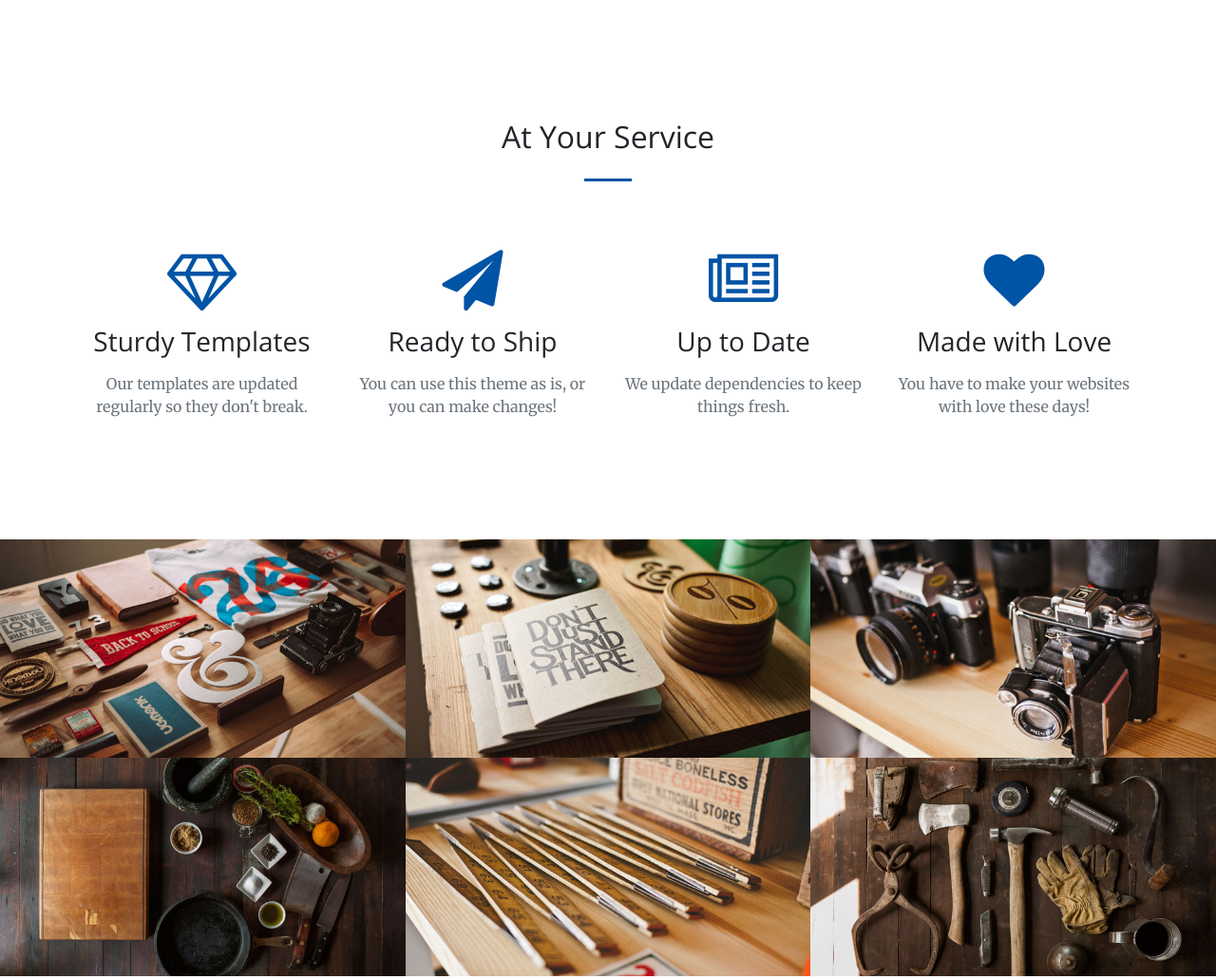
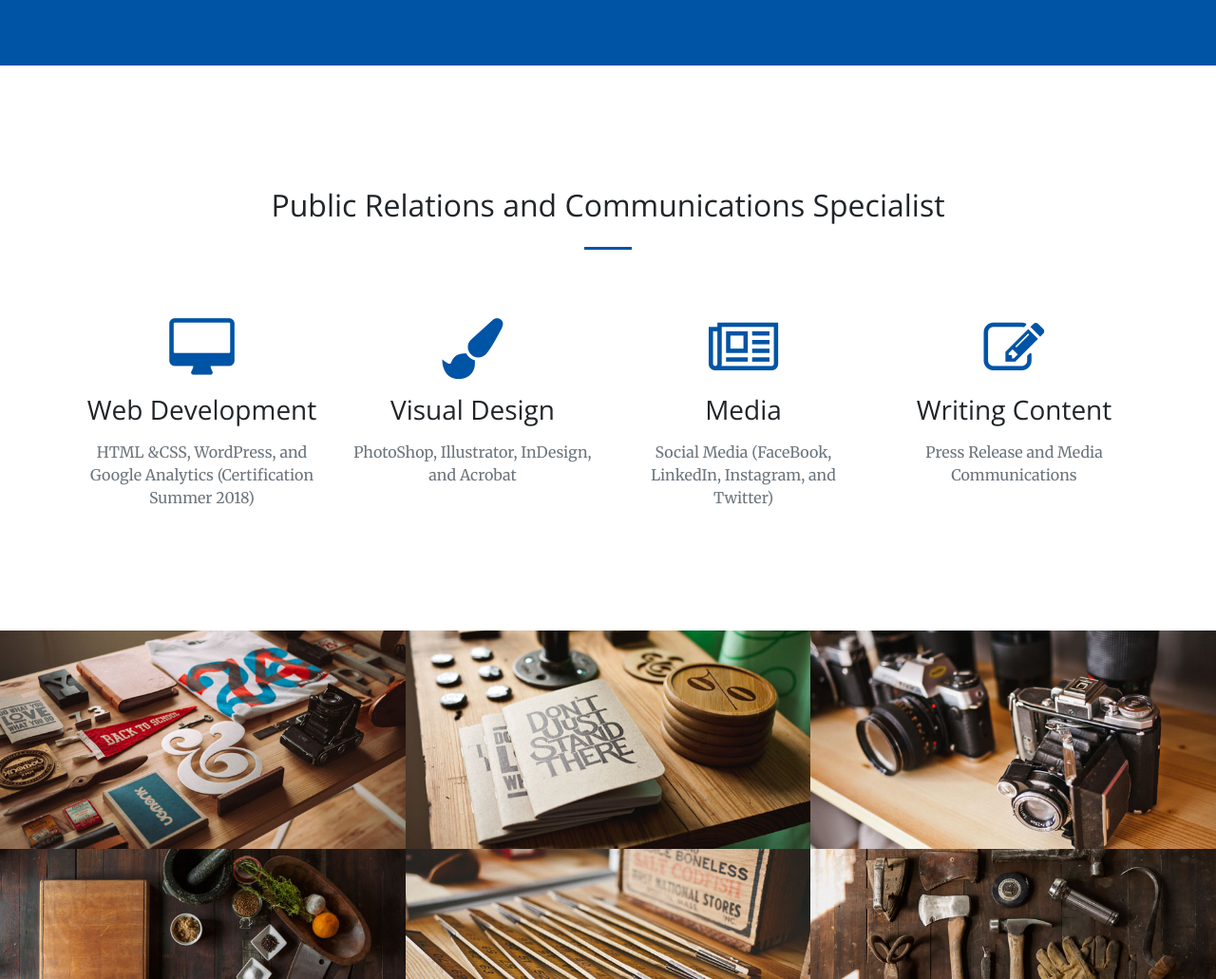
Before and after one commit to mtbland09/mtbland09.github.io, a website: page index.html in a window 1280 px wide. Shown: the part 1300-2331 px from the top of the page at 95% size. Drawn offline with nearby package versions, Linux system fonts and the light colour scheme.

Commit message:
Updated
New

```diff
--- a/index.html
+++ b/index.html
@@ -41,7 +41,7 @@
               <a class="nav-link js-scroll-trigger" href="#about">About</a>
             </li>
             <li class="nav-item">
-              <a class="nav-link js-scroll-trigger" href="#services">Services</a>
+              <a class="nav-link js-scroll-trigger" href="#services">Experience</a>
             </li>
             <li class="nav-item">
               <a class="nav-link js-scroll-trigger" href="#portfolio">Portfolio</a>
@@ -75,9 +75,9 @@
       <div class="container">
         <div class="row">
           <div class="col-lg-8 mx-auto text-center">
-            <h2 class="section-heading text-white">We've got what you need!</h2>
+            <h2 class="section-heading text-white">Hello! I am Myra Bland!</h2>
             <hr class="light my-4">
-            <p class="text-faded mb-4">Start Bootstrap has everything you need to get your new website up and running in no time! All of the templates and themes on Start Bootstrap are open source, free to download, and easy to use. No strings attached!</p>
+            <p class="text-faded mb-4">Earning a Bachelor of Arts Degree in Digital Communications with a specification in Public Relations from the University of Baltimore. Background in Computer Aide Drafting and Design for the past eleven years, I have experience in managing multiple projects with strong detail, creative problem solving, great written oral and communications skills. A highly qualified professional with extensive knowledge and skilled in web and print content development, management, marketing and social media.</p>
             <a class="btn btn-light btn-xl js-scroll-trigger" href="#services">Get Started!</a>
           </div>
         </div>
@@ -88,7 +88,7 @@
       <div class="container">
         <div class="row">
           <div class="col-lg-12 text-center">
-            <h2 class="section-heading">At Your Service</h2>
+            <h2 class="section-heading">Public Relations and Communications Specialist</h2>
             <hr class="my-4">
           </div>
         </div>
@@ -97,30 +97,30 @@
         <div class="row">
           <div class="col-lg-3 col-md-6 text-center">
             <div class="service-box mt-5 mx-auto">
-              <i class="fa fa-4x fa-diamond text-primary mb-3 sr-icons"></i>
-              <h3 class="mb-3">Sturdy Templates</h3>
-              <p class="text-muted mb-0">Our templates are updated regularly so they don't break.</p>
+              <i class="fa fa-4x fa-desktop text-primary mb-3 sr-icons"></i>
+              <h3 class="mb-3">Web Development</h3>
+              <p class="text-muted mb-0">HTML &amp;CSS, WordPress, and Google Analytics (Certification Summer 2018)</p>
             </div>
           </div>
           <div class="col-lg-3 col-md-6 text-center">
             <div class="service-box mt-5 mx-auto">
-              <i class="fa fa-4x fa-paper-plane text-primary mb-3 sr-icons"></i>
-              <h3 class="mb-3">Ready to Ship</h3>
-              <p class="text-muted mb-0">You can use this theme as is, or you can make changes!</p>
+              <i class="fa fa-4x fa-paint-brush text-primary mb-3 sr-icons"></i>
+              <h3 class="mb-3">Visual Design</h3>
+              <p class="text-muted mb-0">PhotoShop, Illustrator, InDesign, and Acrobat</p>
             </div>
           </div>
           <div class="col-lg-3 col-md-6 text-center">
             <div class="service-box mt-5 mx-auto">
               <i class="fa fa-4x fa-newspaper-o text-primary mb-3 sr-icons"></i>
-              <h3 class="mb-3">Up to Date</h3>
-              <p class="text-muted mb-0">We update dependencies to keep things fresh.</p>
+              <h3 class="mb-3">Media</h3>
+              <p class="text-muted mb-0">Social Media (FaceBook, LinkedIn, Instagram, and Twitter)</p>
             </div>
           </div>
           <div class="col-lg-3 col-md-6 text-center">
             <div class="service-box mt-5 mx-auto">
-              <i class="fa fa-4x fa-heart text-primary mb-3 sr-icons"></i>
-              <h3 class="mb-3">Made with Love</h3>
-              <p class="text-muted mb-0">You have to make your websites with love these days!</p>
+              <i class="fa fa-4x fa-edit text-primary mb-3 sr-icons"></i>
+              <h3 class="mb-3">Writing Content</h3>
+              <p class="text-muted mb-0">Press Release and Media Communications</p>
             </div>
           </div>
         </div>
@@ -230,7 +230,7 @@
           <div class="col-lg-8 mx-auto text-center">
             <h2 class="section-heading">Let's Keep In Touch!</h2>
             <hr class="my-4">
-            <p class="mb-5">Ready to start your next project with us? That's great! Give us a call or send us an email and we will get back to you as soon as possible!</p>
+            <p class="mb-5">Ready to start your next project with my services? That's great! Give me a call or send an email and I will get back to you as soon as possible!</p>
           </div>
         </div>
         <div class="row">
```
